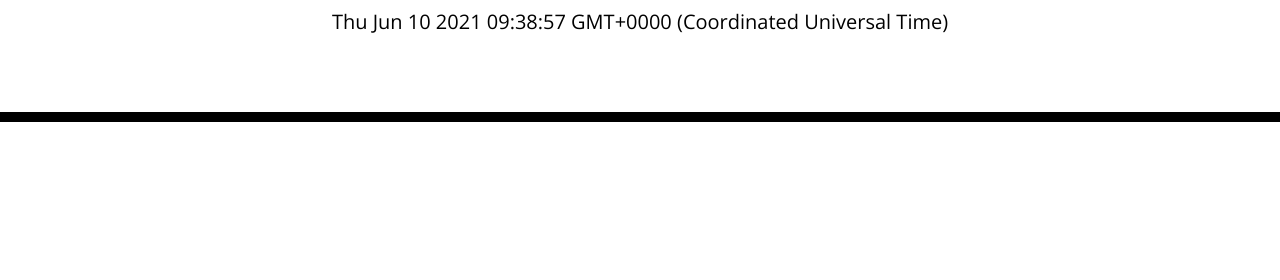
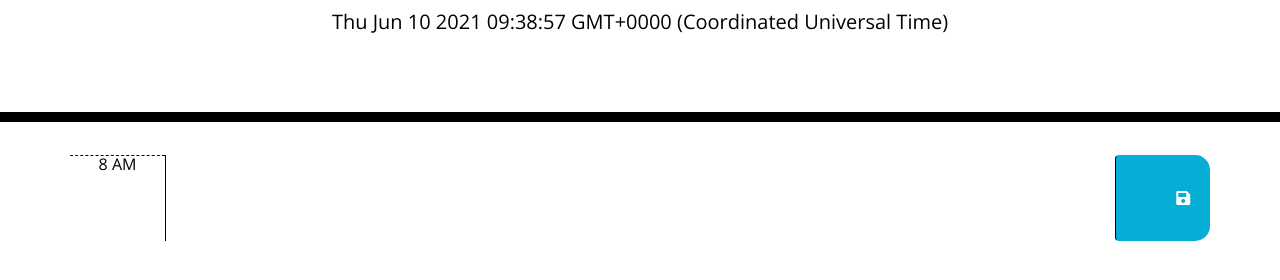
Before and after one commit to Bullbotbam/work-day, a plain HTML site: page index.html in a window 1280 px wide. Shown: the part 182-462 px from the top of the page. Drawn offline with nearby package versions, Linux system fonts and the light colour scheme.

Commit message:
structure for HTML started

```diff
--- a/index.html
+++ b/index.html
@@ -30,6 +30,13 @@
     </header>
     <div class="container">
       <!-- Timeblocks go here -->
+      <div id="hour1" class="row time-block">
+        <div class="col-md-1 hour">8 AM</div>
+        <textarea class="col-md-10 description"> </textarea>
+        <button class="btn saveBtn col-md-1">
+          <i class="fas fa-save"></i>
+        </button>
+      </div>
     </div>
 
     <script src="https://code.jquery.com/jquery-3.4.1.min.js"></script>
```
